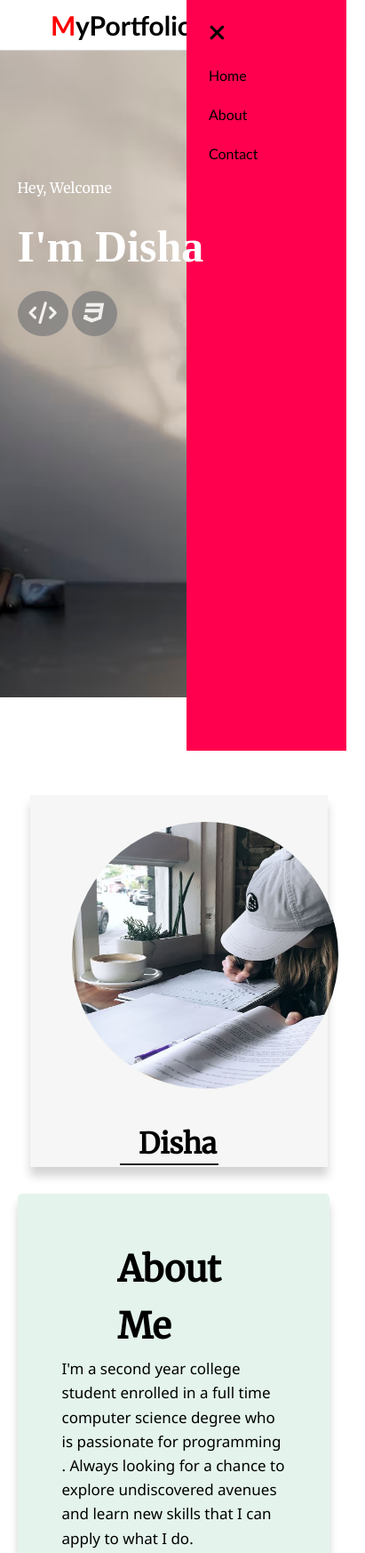
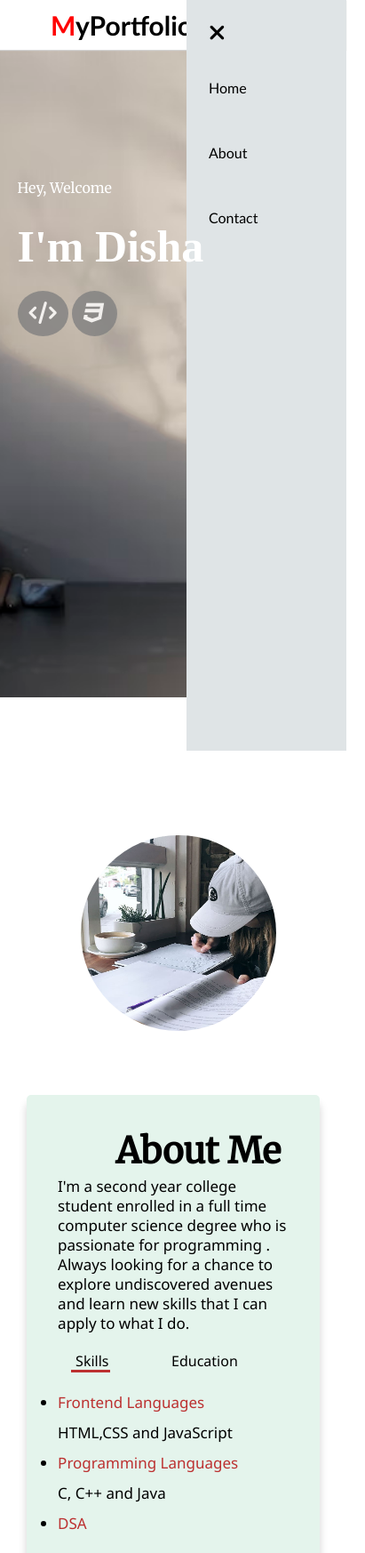
Before and after one commit to arya-2004/MyPrtflo, a plain HTML site: page index.html in a window 390 px wide. Shown: the top 1746 px of the page at 89% size, 411 px wide, since content can reach past the window. Drawn offline with Linux system fonts and the light colour scheme.

Commit message:
Update mystyle.css

```diff
--- a/mystyle.css
+++ b/mystyle.css
@@ -36,6 +36,9 @@ nav{
     width: 100%;
     background-color: white;
     box-shadow: 0 1px 1px lightgray;
+}
+nav i{
+    color: #000;
 }
 nav ul li a{
     flex: 1;
@@ -115,8 +118,9 @@ nav ul li a:hover::after{
     line-height: 1.6;
 }
 #about .container{
-    height: 100vh;
+    /* height: 100vh; */
     display: flex;
+    flex-flow: 1 wrap;
     padding:  5%;
 }
 .about-col-1:hover,.about-col-2:hover{
@@ -126,10 +130,11 @@ nav ul li a:hover::after{
     font-size: 40px;
     color: #000;
     margin: 1% 25%;
+    white-space: nowrap;
 }
 .about-col-1 img{
     border-radius: 50%;
-    margin: 10%;
+    margin:  0 10% ;
 }
 .about-col-1{
     flex-basis: 40%;
@@ -153,7 +158,7 @@ nav ul li a:hover::after{
     position: absolute;
     left: 28%;
     bottom: 2px;
-    animation: out 3s infinite;
+    animation: out 3s ;
 }
 @keyframes out{
     0%{
@@ -162,9 +167,6 @@ nav ul li a:hover::after{
     100%{
         width: 40%;
     }
-}
-.subtitle {
-    font-size: 50px;
 }
 .about-col-2 h1{
     font-family: 'Merriweather';
@@ -178,7 +180,7 @@ nav ul li a:hover::after{
     background-color: rgb(228, 244, 236);
     padding: 50px ;
     flex-basis: 45%;
-    height: 80vh;
+    /* height: 80vh; */
     border-radius: 5px;
     box-shadow: 0 10px 10px lightgray;
 }
@@ -222,7 +224,10 @@ nav ul li a:hover::after{
 }
 
 /* CONTACT */
-
+#contact{
+    display: flex;
+    flex-wrap: wrap;
+}
 #contact h1{
     font-size: 40px;
     margin: 5% 35%;
@@ -318,6 +323,12 @@ nav ul li{
 nav ul{
     transition: 0.5s;
 }
+@media only screen and (max-width: 900px){
+    .about-col-1, .about-col-2{
+        flex-basis: 100%;
+        margin: 3%;
+    }
+}
 @media only screen and (max-width: 600px){
 
     .header-text{
@@ -329,7 +340,8 @@ nav ul{
         font-size: 25px;
     }
     nav ul{
-        background: #ff004f;
+        line-height: 3;
+        background-color: #dfe4e6;
         position: fixed;
         top: 0;
         right: 0px;
@@ -356,14 +368,23 @@ nav ul{
         background-color: rgb(25, 25, 52);
         transition: 0.2s;
     }
-    .subtitle{
-        font-size: 40px;
+    .about-col-1 h1{
+        /* font-size: 13px; */
+        display: none;
     }
     .about-col-1, .about-col-2{
         flex-basis: 100%;
+        padding: 10% ;
+        line-height: 1.3;
+    }
+    .about-col-1 img{
+        height: 220px;
+        width: 220px;
     }
     .about-col-1{
-        margin-bottom: 30px;
+        margin-bottom: 20px;
+        background-color: white;
+        box-shadow: none;
     }
     .about-col-2{
         font-size: 14px;
```
